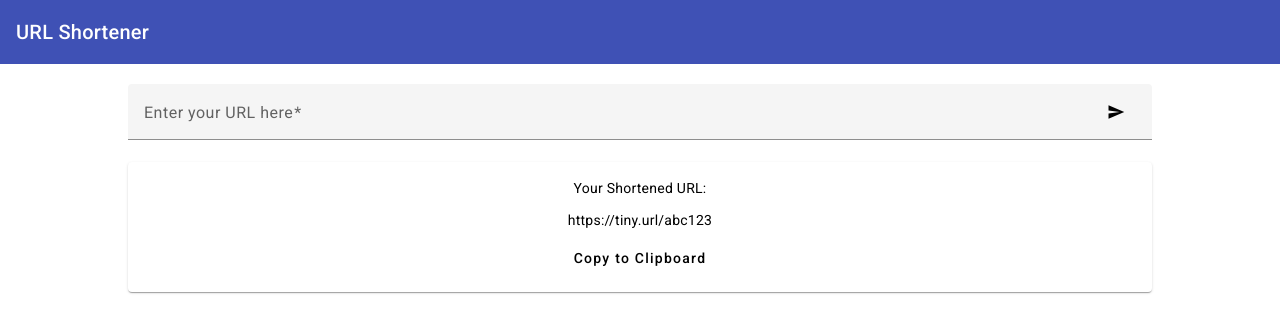
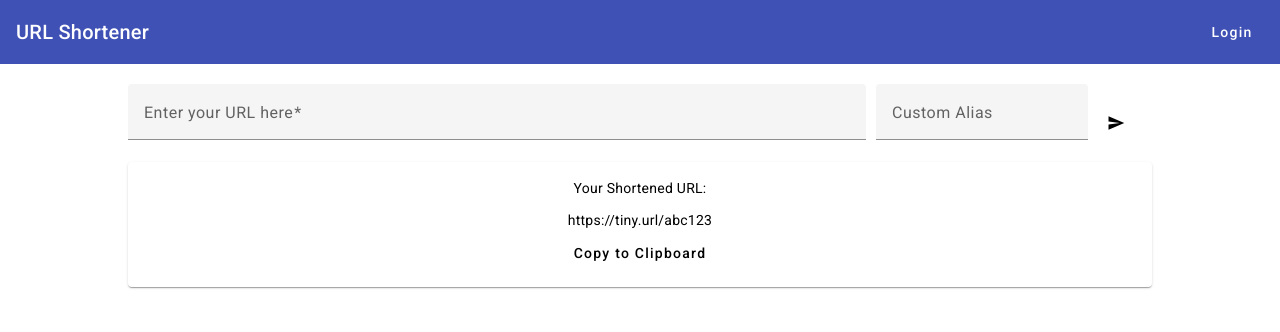
Before and after one commit to momoadeli/adroit-moadeli, an Angular app: page /tinyurl in a window 1280 px wide. Shown: the top 332 px of the page. Built offline with nearby package versions, Linux system fonts and the light colour scheme.

Commit message:
- added user service and associate interface and workflow

```diff
--- a/src/app/features/tiny-url/tiny-url.component.css
+++ b/src/app/features/tiny-url/tiny-url.component.css
@@ -4,19 +4,49 @@
     text-align: center;
 }
 
-  mat-form-field {
+mat-toolbar {
+    display: flex;
+    justify-content: space-between;
+    /* Aligns items on both ends */
+    align-items: center;
+}
+
+.login-button {
+    margin-left: auto;
+    /* Pushes the button to the right */
+}
+
+
+.form-container {
+    display: flex;
+    justify-content: space-between;
+    align-items: center;
     width: 100%;
 }
 
-  .url-container {
-    margin-bottom: 10px; /* Adds space between the URL and the button */
+mat-form-field:first-child {
+    flex: 3;
+    /* URL field is three times larger than the alias field */
+    margin-right: 10px;
+    /* Adds some space between the fields */
+}
+
+mat-form-field:last-child {
+    flex: 1;
+    /* Alias field */
+    margin-right: 10px;
+    /* Adds some space between the field and the button */
+}
+
+ƒ .url-container {
+    margin-bottom: 10px;
 }
 
 .shortenedUrl {
-    display: block; /* Makes the URL display on its own line */
-    margin-bottom: 5px; /* Optional: Adds some space below the URL */
+    display: block;
+    margin-bottom: 5px;
 }
 
 .copy-button {
-    text-align: center; /* Centers the button */
+    text-align: center;
 }
--- a/src/app/features/tiny-url/tiny-url.component.html
+++ b/src/app/features/tiny-url/tiny-url.component.html
@@ -1,20 +1,38 @@
-<form [formGroup]="urlEntryFormGroup" (ngSubmit)="onSubmit()">
+<ng-container *ngIf="user$ | async as userInfo">
     <mat-toolbar color="primary">
         <span>URL Shortener</span>
+        <ng-container *ngIf="userInfo.userName; else loginTemplate">
+            <span class="login-button">{{ userInfo.userName }}</span>
+        </ng-container>
+
+        <ng-template #loginTemplate>
+            <button mat-button class="login-button" (click)="login()">Login</button>
+        </ng-template>
     </mat-toolbar>
 
+    <form [formGroup]="urlEntryFormGroup" (ngSubmit)="onSubmit()">
         <div class="container">
+            <div class="form-container">
                 <mat-form-field appearance="fill">
                     <mat-label for="url">Enter your URL here</mat-label>
                     <input matInput formControlName="url" placeholder="https://example.com">
                     <mat-error *ngIf="urlEntryFormGroup.get('url')?.errors?.['invalidUrl']">
                         Please enter a valid URL
                     </mat-error>
+                </mat-form-field>
 
-            <button mat-button matSuffix aria-label="Shorten URL">
+                <mat-form-field appearance="fill">
+                    <mat-label for="alias">Custom Alias</mat-label>
+                    <input matInput formControlName="alias" placeholder="my-custom-alias">
+                    <mat-error *ngIf="urlEntryFormGroup.get('alias')?.errors?.['invalidAlias']">
+                        Please enter a valid alias
+                    </mat-error>
+                </mat-form-field>
+
+                <button mat-button matSuffix aria-label="Shorten URL" (click)="onSubmit()">
                     <mat-icon>send</mat-icon>
                 </button>
-        </mat-form-field>
+            </div>
 
             <mat-card>
                 <mat-card-content>
@@ -30,4 +48,4 @@
                 </mat-card-content>
             </mat-card>
         </div>
-    <form>
+    </form>
--- a/src/app/features/tiny-url/tiny-url.component.ts
+++ b/src/app/features/tiny-url/tiny-url.component.ts
@@ -3,8 +3,10 @@ import { FormBuilder, FormGroup, Validators } from '@angular/forms';
 import { debounceTime, tap } from 'rxjs';
 import { takeUntilDestroyed } from '@angular/core/rxjs-interop';
 import * as TINY_URL_CONSTANT from './tiny-url.constant';
+import * as USER_CONSTANT from 'src/app/user.constant';
 import { urlValidator } from 'src/app/shared/validators/url.validator';
 import { TinyUrlService } from './tiny-url.service';
+import { UserService } from 'src/app/user.service';
 
 @Component({
   selector: 'app-tiny-url',
@@ -14,15 +16,20 @@ import { TinyUrlService } from './tiny-url.service';
   changeDetection: ChangeDetectionStrategy.OnPush
 })
 export class TinyUrlComponent {
-
   private readonly _fb: FormBuilder = inject(FormBuilder);
   private readonly _destroyRef = inject(DestroyRef);
   private readonly _tinyUrlService = inject(TinyUrlService);
+  private readonly _userService = inject(UserService);
   urlEntryFormGroup!: FormGroup;
   TINY_URL_CONSTANT = TINY_URL_CONSTANT;
+  user$ = this._userService.user$;
 
   constructor() {
     this.createUrlEntryForm();
+    this.user$.pipe(
+      tap((user) => console.log(user)),
+      takeUntilDestroyed(this._destroyRef)
+    ).subscribe();
   }
 
   copyToClipboard() {
@@ -32,6 +39,7 @@ export class TinyUrlComponent {
   createUrlEntryForm(): void {
     this.urlEntryFormGroup = this._fb.group({
       url: ['', { validators: [Validators.required, Validators.maxLength(TINY_URL_CONSTANT.URL_MAX_LENGTH), urlValidator] }],
+      alias: ['', { validators: [Validators.maxLength(TINY_URL_CONSTANT.ALIAS_MAX_LENGTH)] }]
     });
 
     this.urlEntryFormGroup.valueChanges.pipe(
@@ -48,4 +56,8 @@ export class TinyUrlComponent {
     throw new Error('Method not implemented.');
   }
 
+  login() {
+    this._userService.login({ userName: USER_CONSTANT.USER_NAME, email: '', password: '' });
+  }
+
 }
--- a/src/app/features/tiny-url/tiny-url.constant.ts
+++ b/src/app/features/tiny-url/tiny-url.constant.ts
@@ -1,2 +1,3 @@
 export const DEBOUNCE_TIME = 300;
 export const URL_MAX_LENGTH = 2000;
+export const ALIAS_MAX_LENGTH = 10;
--- /dev/null
+++ b/src/app/user.constant.ts
@@ -0,0 +1,2 @@
+export const DEFAUT_USER_NAME = '';
+export const USER_NAME = 'mo moadeli';
--- /dev/null
+++ b/src/app/user.interface.ts
@@ -0,0 +1,5 @@
+export interface IUser {
+    userName: string | null;
+    email: string;
+    password: string;
+}
--- /dev/null
+++ b/src/app/user.service.ts
@@ -0,0 +1,29 @@
+import { Injectable } from '@angular/core';
+import { ODSState } from './shared/ods-state';
+import { IUser } from './user.interface';
+
+const initialState: IUser = {
+  userName: null,
+  email: '',
+  password: ''
+};
+
+@Injectable({
+  providedIn: 'root'
+})
+export class UserService extends ODSState<IUser> {
+
+  user$ = this.select(state => state);
+
+  constructor() {
+    super(initialState)
+  }
+
+  set user(user: IUser) {
+    this.setState({ ...this.state, ...user });
+  }
+
+  login(user: IUser) {
+    this.user = user;
+  }
+}
```
Also changed, not shown: 1 other file (tests, documents, lock files or other folders). Lines whose indentation alone changed are shown as unchanged.
